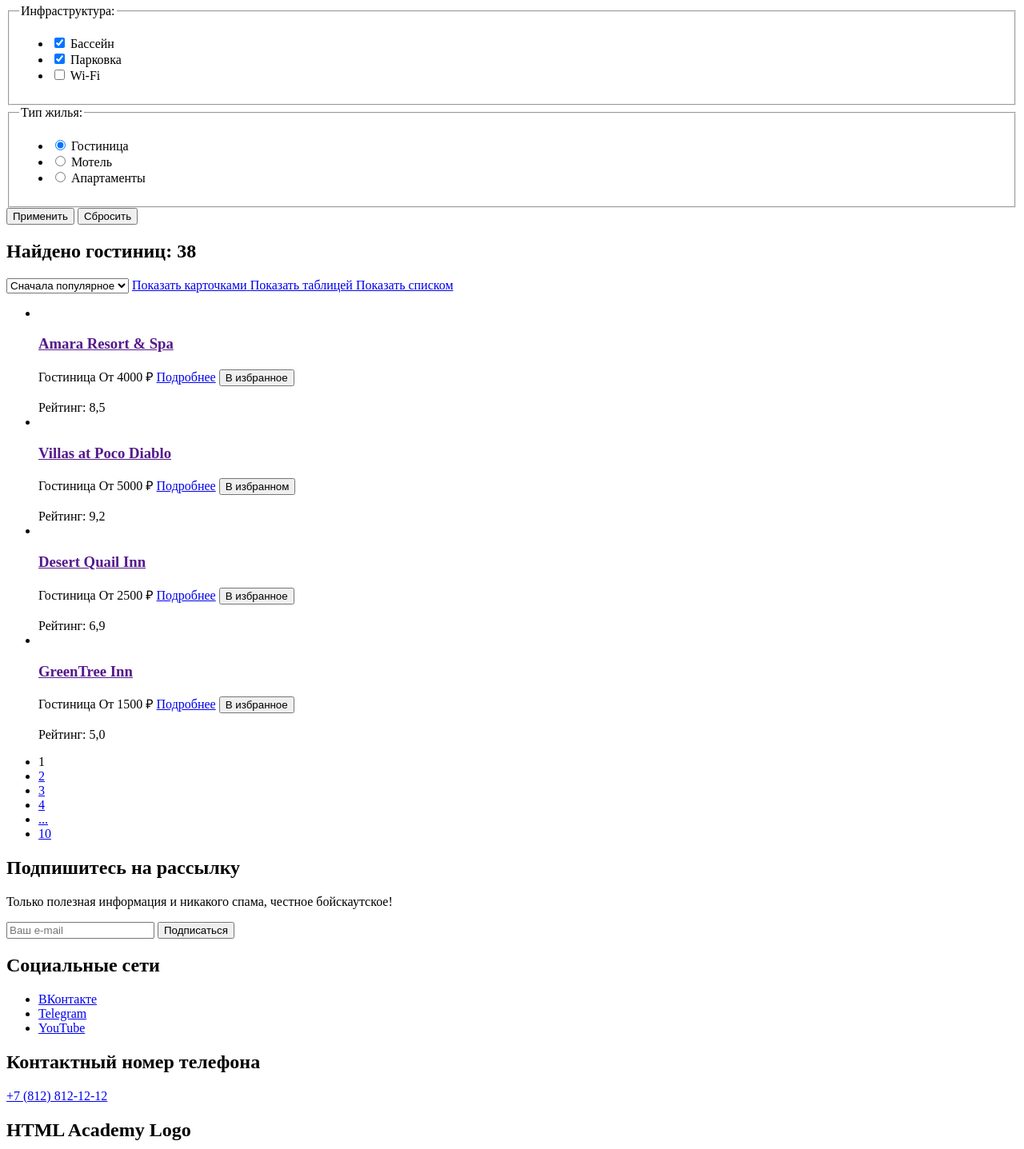
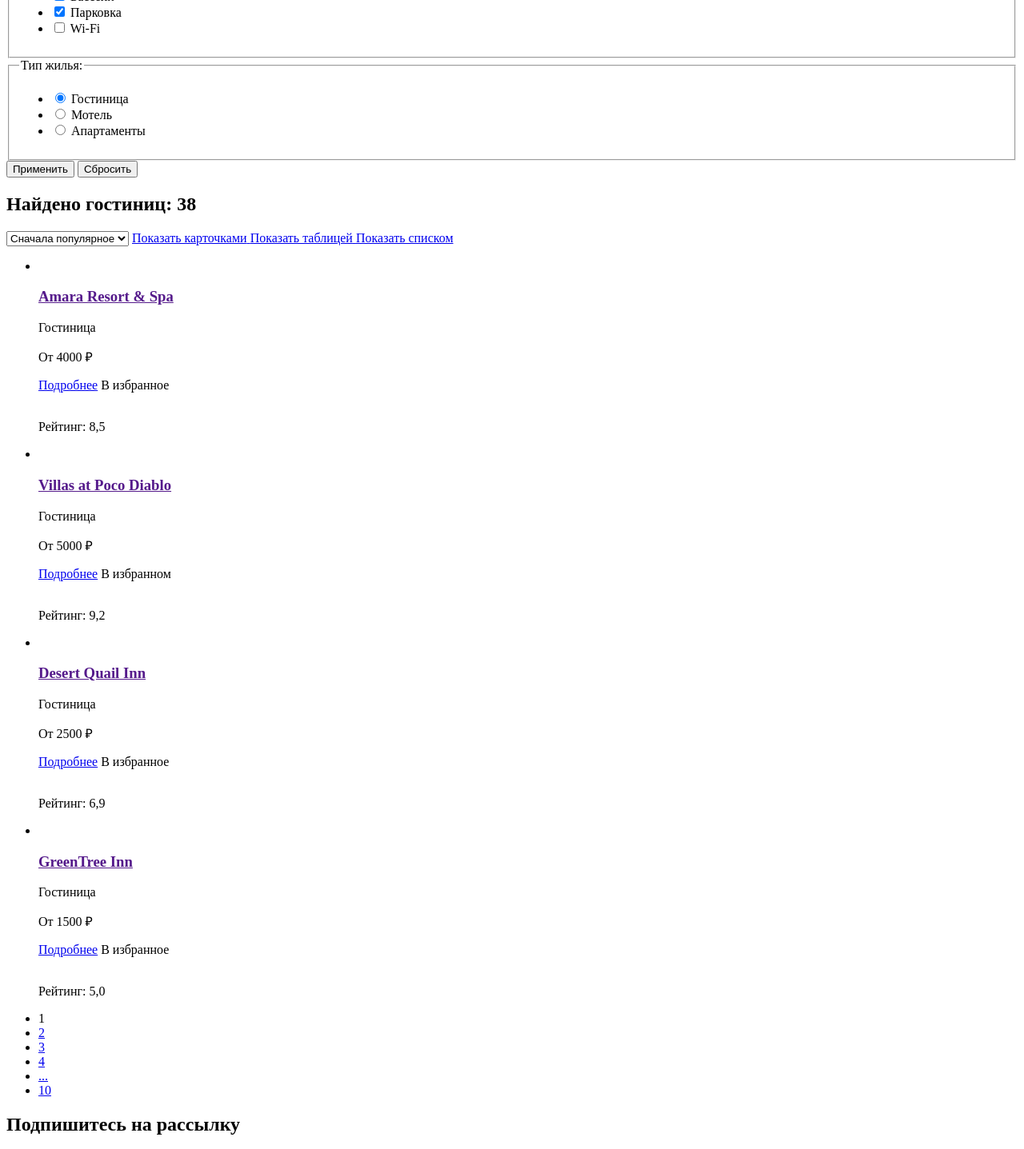
Before and after one commit to htmlacademy-htmlcss/2175549-sedona-35, a plain HTML site: page catalog.html in a window 1280 px wide. Shown: the part 403-1840 px from the top of the page at 80% size. Drawn offline with Linux system fonts and the light colour scheme.

Commit message:
Исправление ошибок

```diff
--- a/catalog.html
+++ b/catalog.html
@@ -9,7 +9,6 @@
 <body>
   <header class="page-header">
     <nav class="navigation">
-      <h1 class="visually-hidden">Седона — небольшой городок в Аризоне, заслуживающий большего!</h1>
       <a href="#"><img src="" class="page-header-logo" alt="Логотип Седона"></a>
       <ul class="navigation-list">
         <li class="navigation-item">
@@ -52,29 +51,30 @@
           <a class="breadcrumbs-link">Гостиницы</a>
         </li>
       </ul>
+    </header>
     <section class="catalog-hotels">
       <h2 class="visually-hidden">Список гостиниц с фильтрами</h2>
-        <from class="catalog-filter" action="https://echo.htmlacademy.ru/" method="get">
+      <form class="catalog-filter" action="https://echo.htmlacademy.ru/" method="get">
         <fieldset class="hotels-group">
           <legend class="hotels-filter-title">Инфраструктура:</legend>
           <ul class="hotels-filter-list">
             <li class="hotel-filter-item">
-                <lable class="controls">
+              <label class="controls">
                 <input type="checkbox" class="control-input" name="sweammingpool" checked>
                 Бассейн
-                </lable>
+              </label>
             </li>
             <li class="hotel-filter-item">
-                <lable class="controls">
+              <label class="controls">
                 <input type="checkbox" class="control-input" name="parking" checked>
                 Парковка
-                </lable>
+              </label>
             </li>
             <li class="hotel-filter-item">
-                <lable class="controls">
+              <label class="controls">
                 <input type="checkbox" class="control-input" name="wi-fi">
                 Wi-Fi
-                </lable>
+              </label>
             </li>
           </ul>
         </fieldset>
@@ -82,41 +82,41 @@
           <legend class="hotels-filter-title">Тип жилья:</legend>
           <ul class="hotels-filter-list">
             <li class="hotel-filter-item">
-                <lable class="controls">
+              <label class="controls">
                 <input type="radio" class="control-input" name="hotel-type" value="guesthouse" checked>
                 Гостиница
-                </lable>
+              </label>
             </li>
             <li class="hotel-filter-item">
-                <lable class="controls">
+              <label class="controls">
                 <input type="radio" class="control-input" name="hotel-type" value="motel">
                 Мотель
-                </lable>
+              </label>
             </li>
             <li class="hotel-filter-item">
-                <lable class="controls">
+              <label class="controls">
                 <input type="radio" class="control-input" name="hotel-type" value="apartments">
                 Апартаменты
-                </lable>
+              </label>
             </li>
           </ul>
         </fieldset>
         <button class="button" type="submit">Применить</button>
-          <button class="reset-button" type="submit">Сбросить</button>
-        </from>
+        <button class="reset-button" type="reset">Сбросить</button>
+      </form>
       <h2>Найдено гостиниц: 38</h2>
-        <select class="seelct-control" aria-label="Сортировка">
+      <select class="select-control" aria-label="Сортировка">
         <option value="popular">Сначала популярное</option>
         <option value="cheap">Сначала дешёвое</option>
         <option value="expensive">Сначала дорогое</option>
       </select>
-        <a href="#" class="button">
+      <a href="#" class="view-button">
         <span class="visually-hidden">Показать карточками</span>
       </a>
-        <a href="#" class="button">
+      <a href="#" class="view-button">
         <span class="visually-hidden">Показать таблицей</span>
       </a>
-        <a href="#" class="button">
+      <a href="#" class="view-button">
         <span class="visually-hidden">Показать списком</span>
       </a>
       <ul class="hotels-list">
@@ -125,65 +125,65 @@
             <img src="" alt="" class="hotel-card-image">
             <h3 class="hotel-card-title">Amara Resort & Spa</h3>
           </a>
-            <span class="hotel-type">Гостиница</span>
-            <span class="hotel-price">От 4000 ₽</span>
-            <a href="#" class="more-info">Подробнее</a>
-            <button class="button-favorite">В избранное</button>
+          <p class="hotel-type">Гостиница</p>
+          <p class="hotel-price">От 4000 ₽</p>
+          <a href ="#" class="more-info">Подробнее</a>
+          <a class="link-favorite">В избранное</a>
           <div class="stars">
             <img src="" alt="" class="star-number">
             <img src="" alt="" class="star-number">
             <img src="" alt="" class="star-number">
             <img src="" alt="" class="star-number">
           </div>
-            <span class="hotel-ranking">Рейтинг: 8,5</span>
+          <p class="hotel-ranking">Рейтинг: 8,5</sp>
         </li>
         <li class="hotel-card">
           <a href="" class="hotel-card-link">
             <img src="" alt="" class="hotel-card-image">
             <h3 class="hotel-card-title">Villas at Poco Diablo</h3>
           </a>
-            <span class="hotel-type">Гостиница</span>
-            <span class="hotel-price">От 5000 ₽</span>
+          <p class="hotel-type">Гостиница</p>
+          <p class="hotel-price">От 5000 ₽</p>
           <a href="#" class="more-info">Подробнее</a>
-            <button class="button-favorite button-favorite-active">В избранном</button>
+          <a class="link-favorite link-favorite-active">В избранном</a>
           <div class="stars">
             <img src="" alt="" class="star-number">
             <img src="" alt="" class="star-number">
             <img src="" alt="" class="star-number">
             <img src="" alt="" class="star-number">
           </div>
-            <span class="hotel-ranking">Рейтинг: 9,2</span>
+          <p class="hotel-ranking">Рейтинг: 9,2</p>
         </li>
         <li class="hotel-card">
           <a href="" class="hotel-card-link">
             <img src="" alt="" class="hotel-card-image">
             <h3 class="hotel-card-title">Desert Quail Inn</h3>
           </a>
-            <span class="hotel-type">Гостиница</span>
-            <span class="hotel-price">От 2500 ₽</span>
+          <p class="hotel-type">Гостиница</p>
+          <p class="hotel-price">От 2500 ₽</p>
           <a href="#" class="more-info">Подробнее</a>
-            <button class="button-favorite">В избранное</button>
+          <a class="link-favorite">В избранное</a>
           <div class="stars">
             <img src="" alt="" class="star-number">
             <img src="" alt="" class="star-number">
             <img src="" alt="" class="star-number">
           </div>
-            <span class="hotel-ranking">Рейтинг: 6,9</span>
+          <p class="hotel-ranking">Рейтинг: 6,9</p>
         </li>
         <li class="hotel-card">
           <a href="" class="hotel-card-link">
             <img src="" alt="" class="hotel-card-image">
             <h3 class="hotel-card-title">GreenTree Inn</h3>
           </a>
-            <span class="hotel-type">Гостиница</span>
-            <span class="hotel-price">От 1500 ₽</span>
+          <p class="hotel-type">Гостиница</p>
+          <p class="hotel-price">От 1500 ₽</p>
           <a href="#" class="more-info">Подробнее</a>
-            <button class="button-favorite">В избранное</button>
+          <a class="link-favorite">В избранное</a>
           <div class="stars">
             <img src="" alt="" class="star-number">
             <img src="" alt="" class="star-number">
           </div>
-            <span class="hotel-ranking">Рейтинг: 5,0</span>
+          <p class="hotel-ranking">Рейтинг: 5,0</p>
         </li>
       </ul>
       <ul class="pagination">
@@ -207,7 +207,6 @@
         </li>
       </ul>
     </section>
-    </header>
     <section class="subscription">
       <h2 class="subscription-title">Подпишитесь на рассылку</h2>
       <p class="subscription-description">Только полезная информация и никакого спама, честное бойскаутское!</p>
```
Also changed, not shown: index.html (+16 -14 lines). Lines whose indentation alone changed are shown as unchanged.
